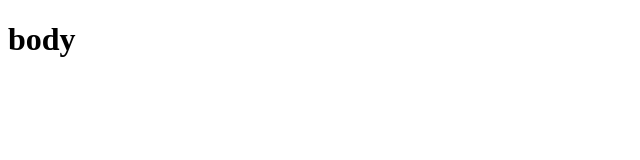
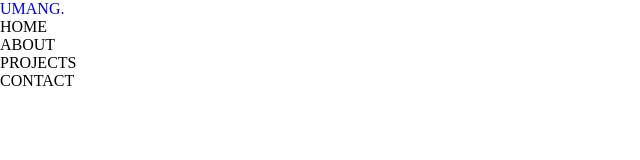
Before and after one commit to gucci1909/gucci1909.github.io, a plain HTML site: page index.html in a window 1280 px wide. Shown: the whole page, without its empty margins (0-640 px from the left). Drawn offline with Linux system fonts and the light colour scheme.

Commit message:
portfolio

```diff
--- /dev/null
+++ b/index.css
@@ -0,0 +1,7 @@
+@import url('https://fonts.googleapis.com/css2?family=Poppins:wght@400;500;600;700&family=Ubuntu:wght@400;500;700&display=swap');
+*{
+    margin: 0;
+    padding: 0;
+    box-sizing: border-box;
+    text-decoration: none;
+}
--- a/index.html
+++ b/index.html
@@ -4,9 +4,24 @@
     <meta charset="UTF-8">
     <meta http-equiv="X-UA-Compatible" content="IE=edge">
     <meta name="viewport" content="width=device-width, initial-scale=1.0">
-    <title>Document</title>
+    <script src="https://kit.fontawesome.com/a076d05399.js" crossorigin="anonymous"></script>
+    <title>Umang</title>
+    <link rel="stylesheet" href="./index.css">
 </head>
 <body>
-    <h1>body</h1>
+    <nav class="navbar">
+        <div class="max-width">
+            <div class="logo">
+                <a href="#">UMA<span>NG.</span></a>
+
+            </div>
+            <ul>
+                <li>HOME</li>
+                <li>ABOUT</li>
+                <li>PROJECTS</li>
+                <li>CONTACT</li>
+            </ul>
+        </div>
+    </nav>
 </body>
 </html>
```
Also changed, not shown: index.js (added).
